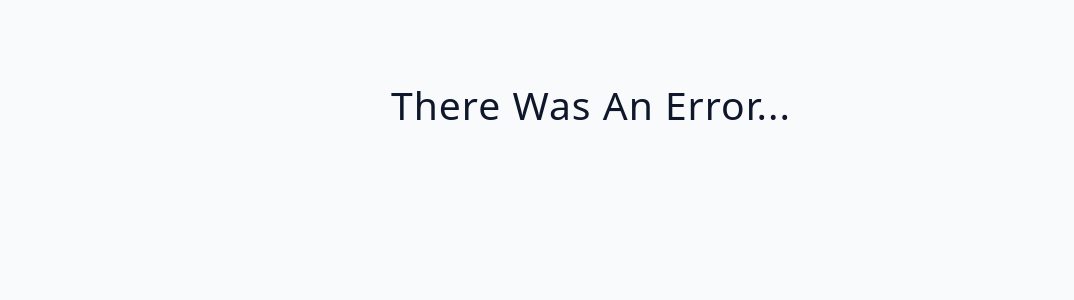
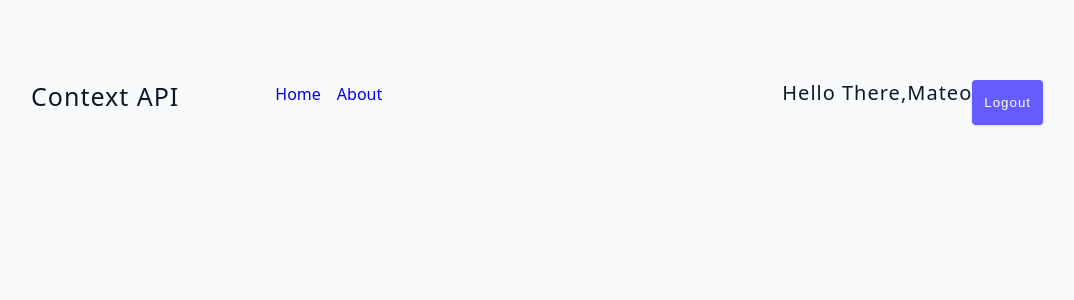
Before and after one commit to georgi1141/React-18-Course---Udemy, a React (Vite) app in the folder 03-advanced-react/: page / in a window 1280 px wide. Shown: the top 300 px of the page, without its empty margins (49-1123 px from the left). Built offline with nearby package versions, Linux system fonts and the light colour scheme; no server answers.

Commit message:
refactor code with context API

```diff
--- a/03-advanced-react/src/App.jsx
+++ b/03-advanced-react/src/App.jsx
@@ -1,10 +1,10 @@
-import Starter from "./tutorial/08-custom-hooks/starter/02-fetch-data"
+import Navbar from "./tutorial/09-context-api/starter/Navbar"
 
 
 function App() {
   return (
     <div className='container'>
-      <Starter/>
+      <Navbar/>
     </div>
   );
 }
--- /dev/null
+++ b/03-advanced-react/src/tutorial/09-context-api/starter/Navbar.jsx
@@ -0,0 +1,24 @@
+import React, { createContext, useState } from 'react'
+import Navlinks from './Navlinks'
+
+export const NavbarContext = createContext()
+
+function Navbar() {
+
+    const [name,setName]=useState("Mateo")
+
+    function userLogout(){
+        setName(null)
+    }
+
+  return (
+    <NavbarContext.Provider value={{name,userLogout}}>
+    <div style={{display:"flex"}}>
+    <h4>Context API</h4>
+    <Navlinks name={name} userLogout={userLogout}/>
+    </div>
+    </NavbarContext.Provider>
+  )
+}
+
+export default Navbar
--- /dev/null
+++ b/03-advanced-react/src/tutorial/09-context-api/starter/Navlinks.jsx
@@ -0,0 +1,19 @@
+import React from 'react'
+import UserContainer from './UserContainer'
+
+function Navlinks({
+    name,
+    userLogout
+}) {
+  return (
+    <>
+    <ul style={{display:"flex",marginLeft:"5em",marginRight:"25em"}}>
+        <li style={{marginLeft:"1em"}}><a href="#">Home</a></li>
+        <li style={{marginLeft:"1em"}}><a href="#">About</a></li>
+    </ul>
+    <UserContainer name={name} userLogout={userLogout} />
+    </>
+  )
+}
+
+export default Navlinks
--- /dev/null
+++ b/03-advanced-react/src/tutorial/09-context-api/starter/UserContainer.jsx
@@ -0,0 +1,20 @@
+ import React, { useContext } from 'react'
+import { NavbarContext } from './Navbar'
+
+ function UserContainer({
+ }) {
+
+    const {name,userLogout}= useContext(NavbarContext)
+   return (
+     <div style={{display:"flex"}}>
+        {name? <>
+            <h5>Hello there,{name}</h5>
+        <button onClick={userLogout} className='btn'>Logout</button>
+        </> :
+        <p>Please Login</p> }
+
+     </div>
+   )
+ }
+
+ export default UserContainer
```
